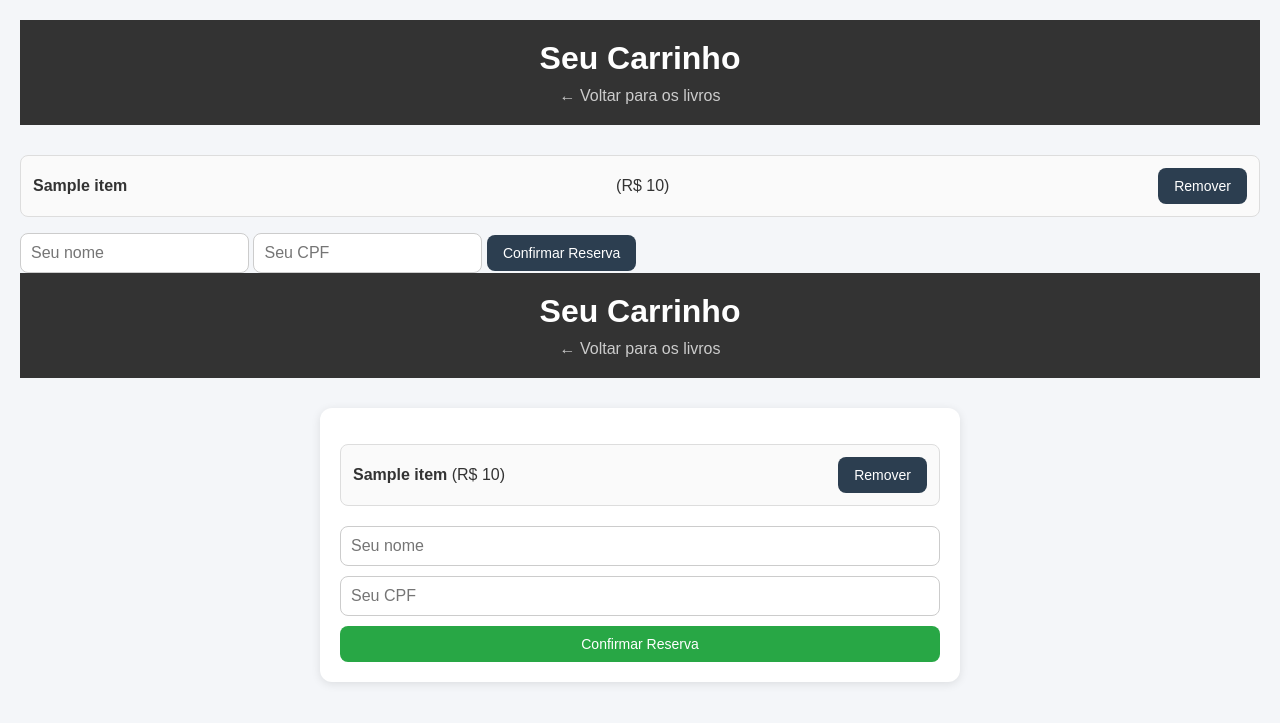
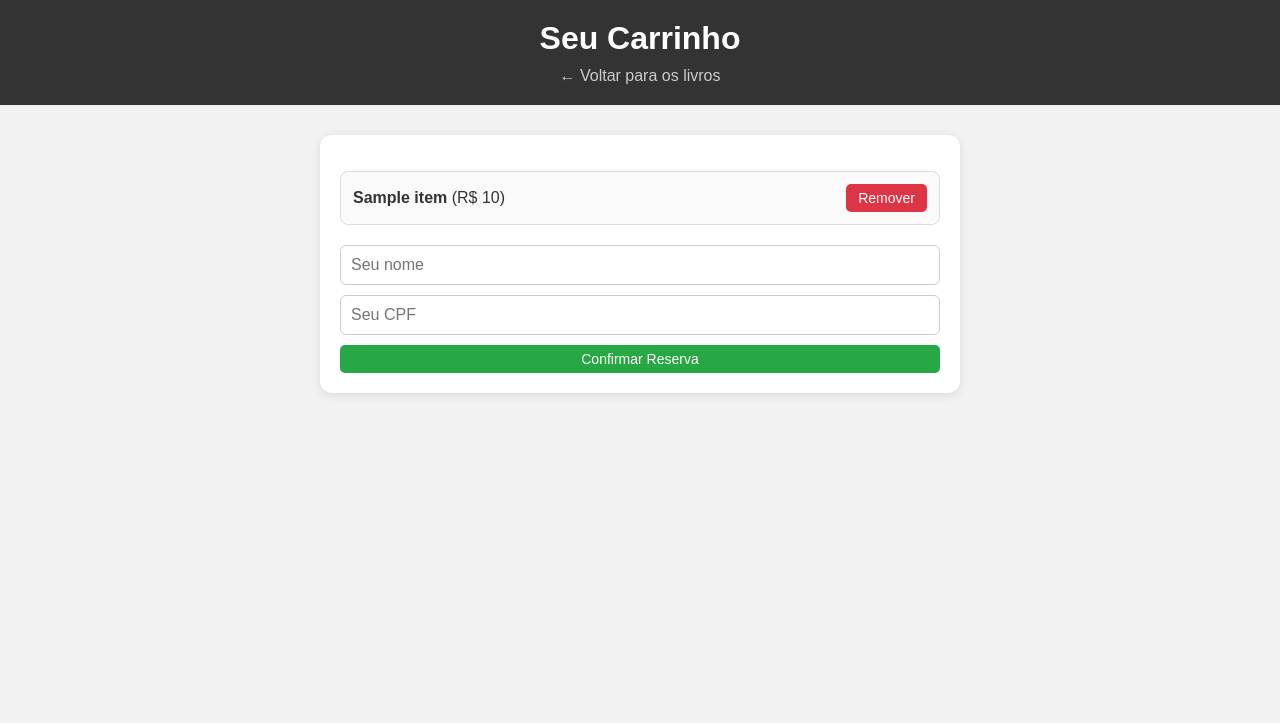
Before and after one commit to samrich60/biblioteca, a Flask app: template templates/carrinho.html in a window 1280 px wide. Shown: the top 723 px of the page. Run offline with Flask 3, Linux system fonts and the light colour scheme; the template is opened without the code that fills it: most values are stand-ins (such as "Sample title", 1, 10 or a date in 2020).

Commit message:
att 25/04/25

```diff
--- a/app.py
+++ b/app.py
@@ -1,9 +1,7 @@
 from flask import Flask, render_template, request, redirect, url_for, session
-import random
-import string
 
 app = Flask(__name__)
-app.secret_key = 'biblioteca_segura'
+app.secret_key = 'chave_secreta'
 
 livros_disponiveis = [
     {"id": 1, "titulo": "Dom Casmurro", "valor": 10.0, "imagem": "dom.jpg",
@@ -48,71 +46,40 @@
         "categoria": "Filosofia", "resumo": "Kafka narra a transformação de um homem em inseto."},
 ]
 
-reservas = []
+
+@app.route('/')
+def index():
+    return render_template('index.html', livros=livros_disponiveis)
 
 
-@app.route("/")
-def index():
-    return render_template("index.html", livros=livros_disponiveis)
+@app.route('/adicionar_carrinho', methods=['POST'])
+def adicionar_carrinho():
+    livro_id = int(request.form['livro_id'])
+    livro = next((l for l in livros_disponiveis if l['id'] == livro_id), None)
+    if livro:
+        if 'carrinho' not in session:
+            session['carrinho'] = []
+        # Verificar se o livro já foi adicionado ao carrinho, evitando duplicatas
+        if livro not in session['carrinho']:
+            session['carrinho'].append(livro)
+            session.modified = True
+    return redirect(url_for('index'))
 
 
-@app.route("/adicionar_carrinho", methods=["POST"])
-def adicionar_carrinho():
-    livro_id = int(request.form["livro_id"])
-    if "carrinho" not in session:
-        session["carrinho"] = []
-    if livro_id not in session["carrinho"]:
-        session["carrinho"].append(livro_id)
-    session.modified = True
-    return redirect(url_for("carrinho"))
+@app.route('/carrinho')
+def carrinho():
+    carrinho = session.get('carrinho', [])
+    return render_template('carrinho.html', carrinho=carrinho)
 
 
-@app.route("/remover_livro", methods=["POST"])
-def remover_livro():
-    livro_id = int(request.form["livro_id"])
-    if "carrinho" in session and livro_id in session["carrinho"]:
-        session["carrinho"].remove(livro_id)
-        session.modified = True
-    return redirect(url_for("ver_carrinho"))
+@app.route('/remover_livro/<int:livro_id>')
+def remover_livro(livro_id):
+    carrinho = session.get('carrinho', [])
+    carrinho = [livro for livro in carrinho if livro['id'] != livro_id]
+    session['carrinho'] = carrinho
+    session.modified = True
+    return redirect(url_for('carrinho'))
 
 
-@app.route("/carrinho")
-def carrinho():
-    carrinho_ids = session.get("carrinho", [])
-    livros_carrinho = [
-        livro for livro in livros_disponiveis if livro["id"] in carrinho_ids]
-    return render_template("carrinho.html", livros=livros_carrinho)
-
-
-@app.route("/reservar", methods=["POST"])
-def reservar():
-    nome = request.form["nome"]
-    cpf = request.form["cpf"]
-    carrinho_ids = session.get("carrinho", [])
-    livros_reservados = [
-        livro for livro in livros_disponiveis if livro["id"] in carrinho_ids]
-
-    if livros_reservados:
-        codigo = ''.join(random.choices(
-            string.ascii_uppercase + string.digits, k=6))
-        reservas.append({
-            "codigo": codigo,
-            "nome": nome,
-            "cpf": cpf,
-            "livros": livros_reservados
-        })
-        session.pop("carrinho", None)
-        return render_template("codigo.html", codigo=codigo)
-    return "Nenhum livro no carrinho", 400
-
-
-@app.route("/admin")
-def admin():
-    return render_template("admin.html")
-
-
-@app.route("/buscar_reserva", methods=["POST"])
-def buscar_reserva():
-    codigo = request.form["codigo"]
-    reserva = next((r for r in reservas if r["codigo"] == codigo), None)
-    return render_template("resultado.html", reserva=reserva)
+if __name__ == '__main__':
+    app.run(debug=True)
--- a/static/estilo.css
+++ b/static/estilo.css
@@ -140,3 +140,16 @@
 .resumo button:hover {
   background-color: #1e8449;
 }
+
+.feedback {
+  position: fixed;
+  bottom: 20px;
+  left: 50%;
+  transform: translateX(-50%);
+  background-color: #4caf50;
+  color: white;
+  padding: 10px;
+  border-radius: 5px;
+  font-size: 16px;
+  z-index: 1000;
+}
--- a/templates/carrinho.html
+++ b/templates/carrinho.html
@@ -96,42 +96,7 @@
     </style>
 </head>
 <body>
-    <!DOCTYPE html>
-    <html lang="pt-br">
-    <head>
-        <meta charset="UTF-8">
-        <title>Seu Carrinho</title>
-        <link rel="stylesheet" href="{{ url_for('static', filename='estilo.css') }}">
-    </head>
-    <body>
-        <header>
-            <h1>Seu Carrinho</h1>
-            <a href="{{ url_for('index') }}">← Voltar para os livros</a>
-        </header>
-
-        {% if carrinho %}
-            <ul>
-                {% for item in carrinho %}
-                <li>
-                    <strong>{{ item.titulo }}</strong> (R$ {{ item.valor }})
-                    <form action="/remover_carrinho" method="post" style="display:inline;">
-                        <input type="hidden" name="livro_id" value="{{ item.id }}">
-                        <button type="submit">Remover</button>
-                    </form>
-                </li>
-                {% endfor %}
-            </ul>
-
-            <form action="/confirmar_carrinho" method="post">
-                <input type="text" name="nome" placeholder="Seu nome" required>
-                <input type="text" name="cpf" placeholder="Seu CPF" required>
-                <button type="submit">Confirmar Reserva</button>
-            </form>
-        {% else %}
-            <p>O carrinho está vazio.</p>
-        {% endif %}
-    </body>
-    </html>   <header>
+    <header>
         <h1>Seu Carrinho</h1>
         <a href="{{ url_for('index') }}">← Voltar para os livros</a>
     </header>
```
Also changed, not shown: static/scrpt.js (+15 -2 lines), templates/index.html (+22 -5 lines).
